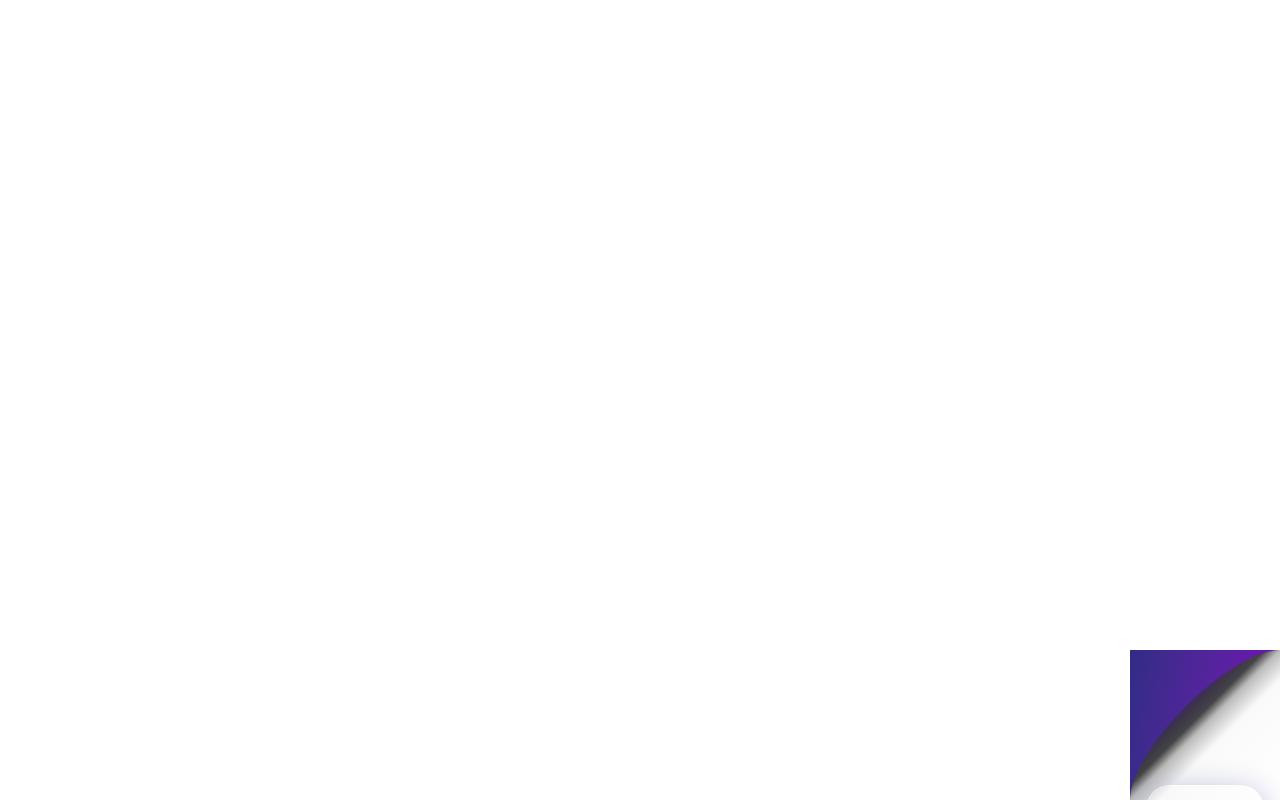
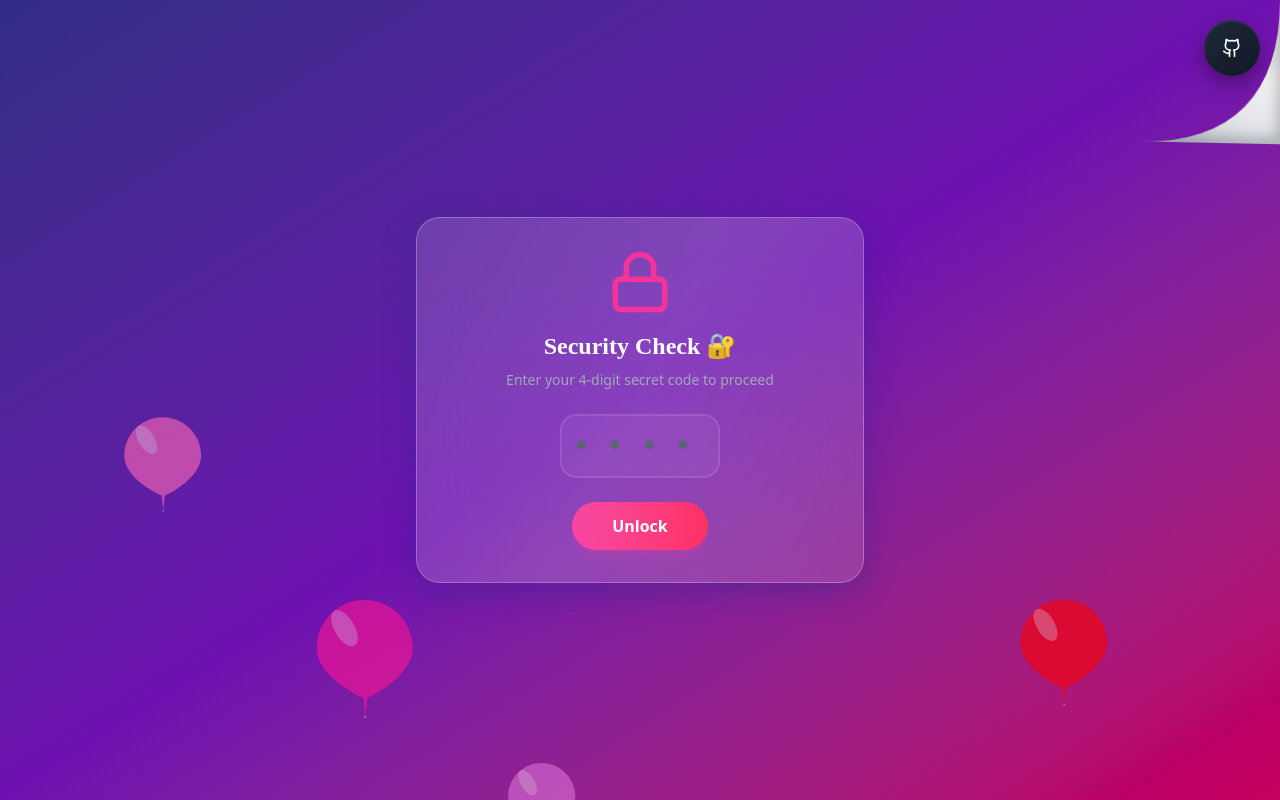
Before and after one commit to ruxy1212/val-site, a React (Vite) app: page / in a window 1280 px wide. Built offline with nearby package versions, Linux system fonts and the light colour scheme.

Commit message:
Refactor GithubDogEar component structure

```diff
--- a/src/Wrap.tsx
+++ b/src/Wrap.tsx
@@ -1,70 +1,20 @@
 import { Github } from 'lucide-react';
 import './index.css'
+import './custom.css'
 import App from './App.tsx'
 
 const GithubDogEar = () => {
  // const foldSize = 100;
   return (
-    <div style={{
-      position: 'fixed',
-      bottom: 0,
-      right: 0,
-      width: '150px',
-      height: '150px',
-      zIndex: 9999,
-      overflow: 'visible'
-    }}>
+    <>
+     <button className="dogear-button">
+        <Github size={20} />
+      </button>
 
-      {/* 1. THE REVEALED BACKGROUND (The "Desk") */}
-      <a
-        href="https://github.com/your-username/fork"
-        target="_blank"
-        rel="noopener noreferrer"
-        style={{
-          position: 'absolute',
-          bottom: 0,
-          right: 0,
-          width: '100%',
-          height: '100%',
-          backgroundColor: '#111',
-          display: 'flex',
-          alignItems: 'flex-end',
-          justifyContent: 'flex-end',
-          padding: '20px',
-          color: 'white',
-          zIndex: 1,
-          clipPath: 'polygon(100% 0, 0 100%, 100% 100%)'
-        }}
-      >
-        <Github size={40} />
-      </a>
-
-      {/* 2. THE FOLDED FLAP (The "Dog Ear") */}
-      <div style={{
-        position: 'absolute',
-        bottom: 0,
-        right: 0,
-        width: '100%',
-        height: '100%',
-        zIndex: 3,
-        pointerEvents: 'none',
-        /* The Gradient: Darker at the "seam", lighter at the curved tip */
-        background: 'linear-gradient(135deg, rgba(255,255,255,0) 30%, #444 45%, #bbb 50%, #fafafa 60%, #ffffff 100%)',
-        /* The Curve: Using a Path instead of a Polygon for that organic "peel" look */
-        clipPath: 'path("M 150 0 C 100 0, 0 100, 0 150 L 150 150 Z")',
-        filter: 'drop-shadow(-5px -5px 10px rgba(0,0,0,0.5))',
-        transition: 'all 0.4s cubic-bezier(0.25, 1, 0.5, 1)'
-      }} className="peel-flap" />
-
-      {/* 3. THE PAGE OVERLAY (With the hole) */}
-      <div style={{
-        background: 'white',
-        minHeight: '100vh',
-        clipPath: 'path("M 0 0 L 100% 0 L 100% calc(100% - 150px) C calc(100% - 50px) calc(100% - 150px), calc(100% - 150px) calc(100% - 50px), calc(100% - 150px) 100% L 0 100% Z")',
-      }}>
+      {/* Folded Corner */}
+      <div className="dogear-fold" />
         <App />
-      </div>
-    </div>
+    </>
   );
 };
 
```
